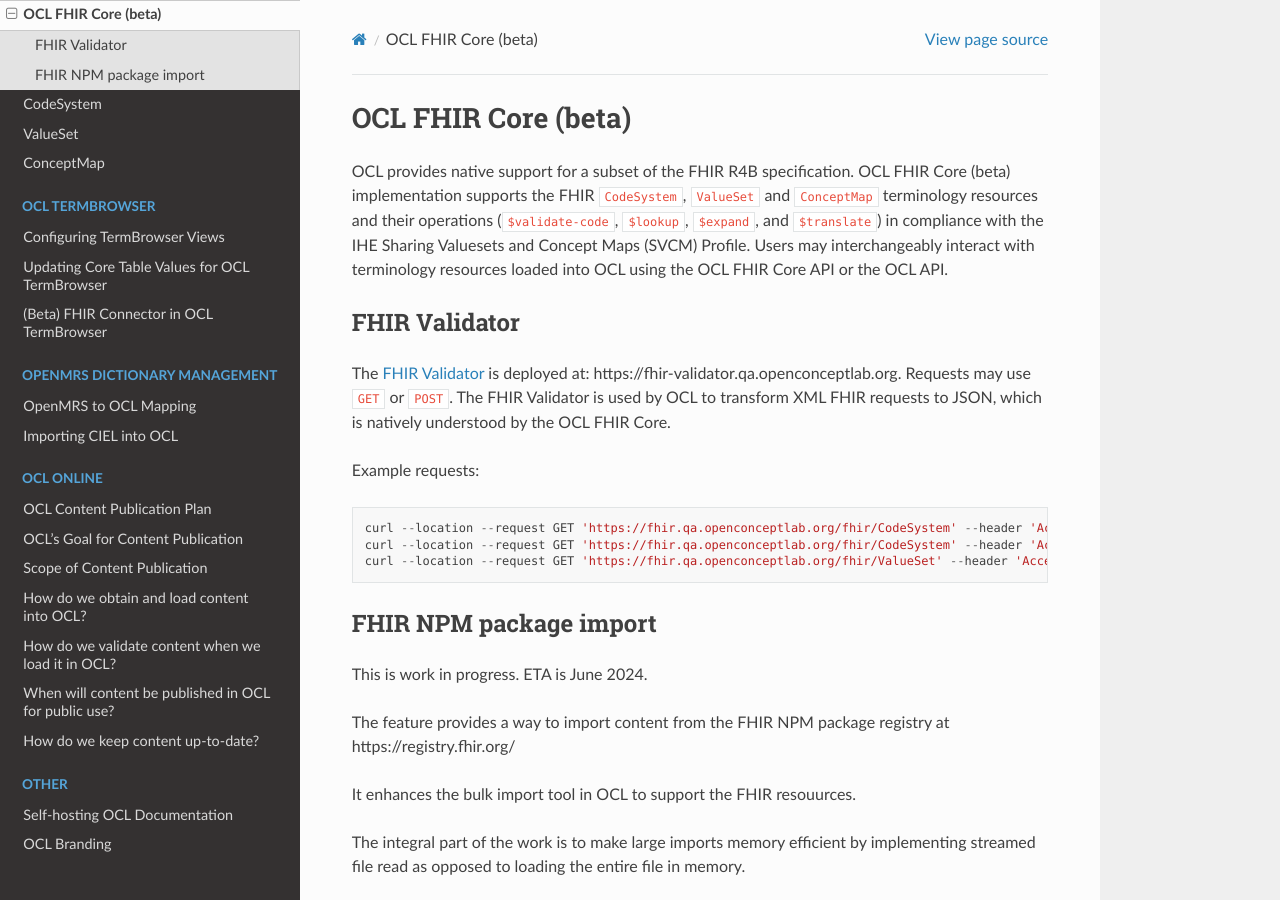
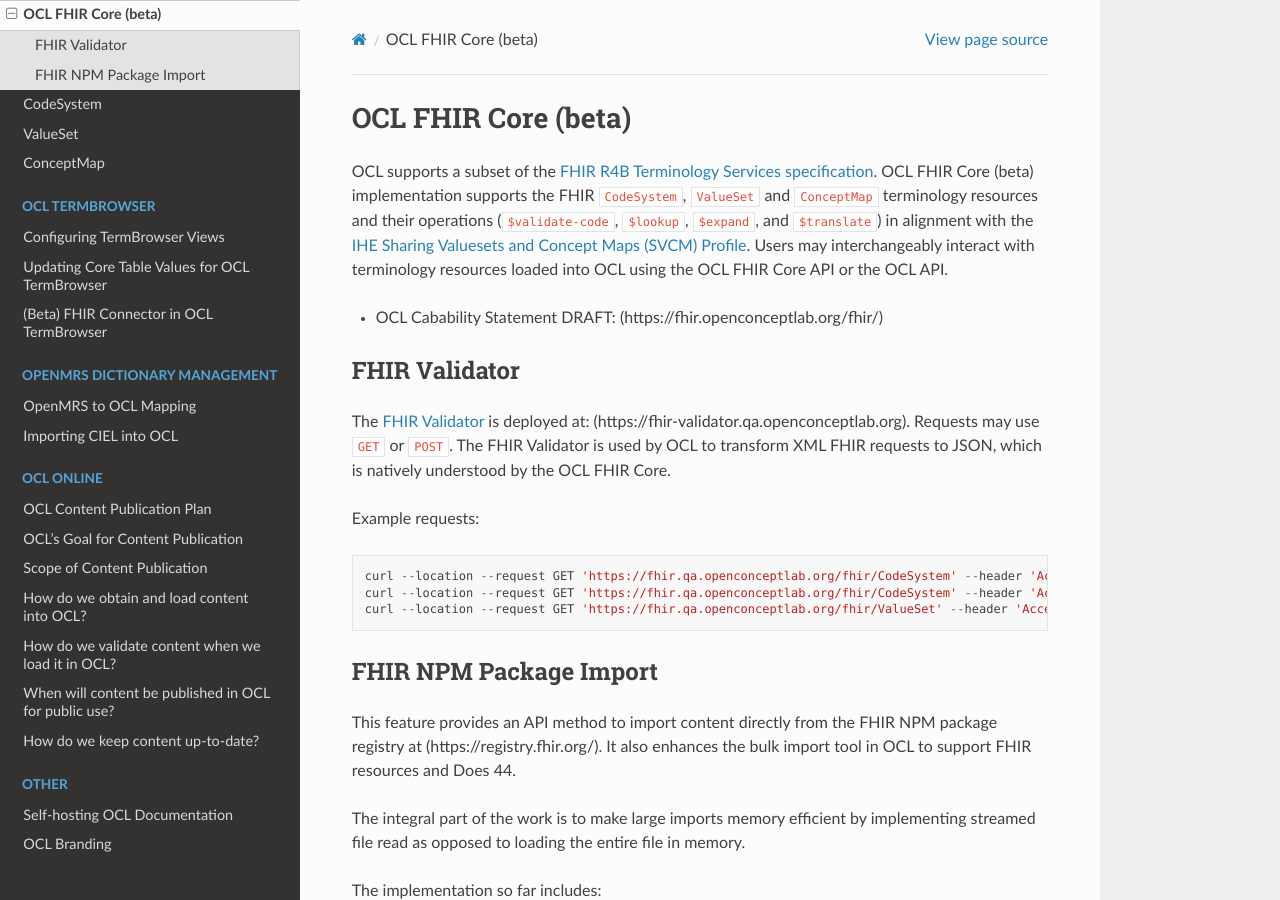
Before and after one commit to OpenConceptLab/ocl-docs, a Sphinx documentation site: the page built from docs/source/oclfhir/overview.md, in a window 1280 px wide and 900 px high. Built offline with Sphinx 7.4.7 and the Read the Docs theme 3.1.0, drawn with Linux system fonts in a browser that asks for light colours.

Commit message:
Update overview.md

````diff
--- a/docs/source/oclfhir/overview.md
+++ b/docs/source/oclfhir/overview.md
@@ -1,8 +1,10 @@
 # OCL FHIR Core (beta)
-OCL provides native support for a subset of the FHIR R4B specification. OCL FHIR Core (beta) implementation supports the FHIR `CodeSystem`, `ValueSet` and `ConceptMap` terminology resources and their operations (`$validate-code`, `$lookup`, `$expand`, and `$translate`) in compliance with the IHE Sharing Valuesets and Concept Maps (SVCM) Profile. Users may interchangeably interact with terminology resources loaded into OCL using the OCL FHIR Core API or the OCL API.
+OCL supports a subset of the [FHIR R4B Terminology Services specification](https://hl7.org/fhir/r4b/). OCL FHIR Core (beta) implementation supports the FHIR `CodeSystem`, `ValueSet` and `ConceptMap` terminology resources and their operations (`$validate-code`, `$lookup`, `$expand`, and `$translate`) in alignment with the [IHE Sharing Valuesets and Concept Maps (SVCM) Profile](https://profiles.ihe.net/ITI/SVCM/). Users may interchangeably interact with terminology resources loaded into OCL using the OCL FHIR Core API or the OCL API.
+
+* OCL Cabability Statement DRAFT: (https://fhir.openconceptlab.org/fhir/)
 
 ## FHIR Validator
-The [FHIR Validator](https://github.com/hapifhir/org.hl7.fhir.validator-wrapper) is deployed at: https://fhir-validator.qa.openconceptlab.org. Requests may use `GET` or `POST`. The FHIR Validator is used by OCL to transform XML FHIR requests to JSON, which is natively understood by the OCL FHIR Core.
+The [FHIR Validator](https://github.com/hapifhir/org.hl7.fhir.validator-wrapper) is deployed at: (https://fhir-validator.qa.openconceptlab.org). Requests may use `GET` or `POST`. The FHIR Validator is used by OCL to transform XML FHIR requests to JSON, which is natively understood by the OCL FHIR Core.
 
 Example requests:
 ```
@@ -11,12 +13,8 @@
 curl --location --request GET 'https://fhir.qa.openconceptlab.org/fhir/ValueSet' --header 'Accept: application/xml'
 ```
 
-## FHIR NPM package import
-This is work in progress. ETA is June 2024.
-
-The feature provides a way to import content from the FHIR NPM package registry at https://registry.fhir.org/
-
-It enhances the bulk import tool in OCL to support the FHIR resouurces.
+## FHIR NPM Package Import
+This feature provides an API method to import content directly from the FHIR NPM package registry at (https://registry.fhir.org/). It also enhances the bulk import tool in OCL to support FHIR resources and Does 44.
 
 The integral part of the work is to make large imports memory efficient by implementing streamed file read as opposed to loading the entire file in memory.
 
````
